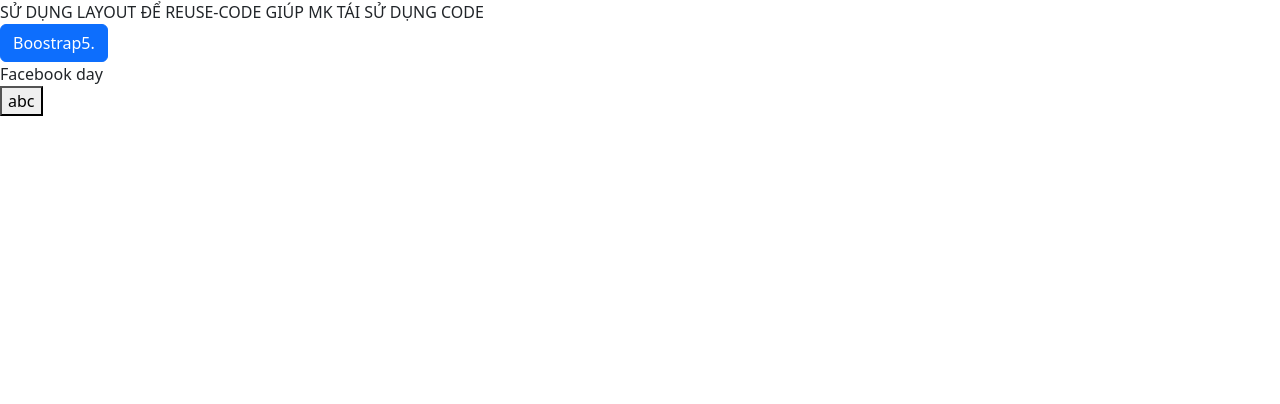
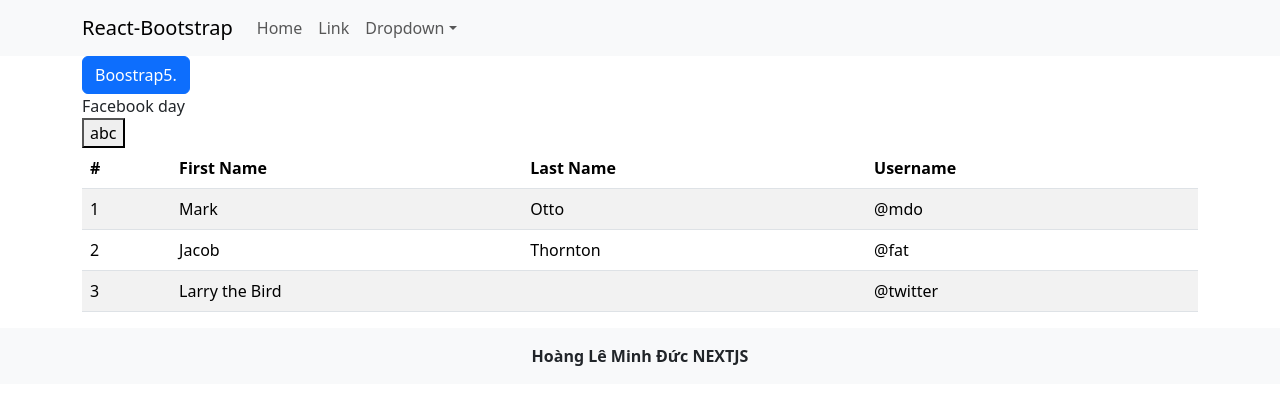
Before and after one commit to DucKing23/NextJs-Learning, a Next.js app: page /admin in a window 1280 px wide. Shown: the top 404 px of the page. Built offline with nearby package versions, Linux system fonts and the light colour scheme.

Commit message:
BT boostrap

```diff
--- a/src/app/layout.tsx
+++ b/src/app/layout.tsx
@@ -1,4 +1,9 @@
 import "bootstrap/dist/css/bootstrap.min.css";
+import Header from "@/components/app.header";
+import Table from "@/components/app.body";
+import { Container } from "react-bootstrap";
+import Footer from "@/components/app.footer";
+
 export const metadata = {
   title: "Next.js",
   description: "Generated by Next.js",
@@ -11,8 +16,14 @@
 }) {
   return (
     <html lang="en">
-      <div>SỬ DỤNG LAYOUT ĐỂ REUSE-CODE GIÚP MK TÁI SỬ DỤNG CODE </div>
-      <body>{children}</body>
+      <body>
+        <Header />
+        <Container>
+          {children}
+          <Table />
+        </Container>
+        <Footer />
+      </body>
     </html>
   );
 }
--- /dev/null
+++ b/src/components/app.body.tsx
@@ -0,0 +1,38 @@
+"use client";
+import Table from "react-bootstrap/Table";
+
+function StripedRowExample() {
+  return (
+    <Table striped>
+      <thead>
+        <tr>
+          <th>#</th>
+          <th>First Name</th>
+          <th>Last Name</th>
+          <th>Username</th>
+        </tr>
+      </thead>
+      <tbody>
+        <tr>
+          <td>1</td>
+          <td>Mark</td>
+          <td>Otto</td>
+          <td>@mdo</td>
+        </tr>
+        <tr>
+          <td>2</td>
+          <td>Jacob</td>
+          <td>Thornton</td>
+          <td>@fat</td>
+        </tr>
+        <tr>
+          <td>3</td>
+          <td colSpan={2}>Larry the Bird</td>
+          <td>@twitter</td>
+        </tr>
+      </tbody>
+    </Table>
+  );
+}
+
+export default StripedRowExample;
--- /dev/null
+++ b/src/components/app.footer.tsx
@@ -0,0 +1,12 @@
+"use client";
+import React from "react";
+
+const Footer = () => {
+  return (
+    <div className="text-center mb-0 bg-light py-3 fw-bold">
+      Hoàng Lê Minh Đức NEXTJS
+    </div>
+  );
+};
+
+export default Footer;
--- /dev/null
+++ b/src/components/app.header.tsx
@@ -0,0 +1,35 @@
+"use client";
+import Container from "react-bootstrap/Container";
+import Nav from "react-bootstrap/Nav";
+import Navbar from "react-bootstrap/Navbar";
+import NavDropdown from "react-bootstrap/NavDropdown";
+
+function BasicExample() {
+  return (
+    <Navbar expand="lg" className="bg-body-tertiary">
+      <Container>
+        <Navbar.Brand href="#home">React-Bootstrap</Navbar.Brand>
+        <Navbar.Toggle aria-controls="basic-navbar-nav" />
+        <Navbar.Collapse id="basic-navbar-nav">
+          <Nav className="me-auto">
+            <Nav.Link href="#home">Home</Nav.Link>
+            <Nav.Link href="#link">Link</Nav.Link>
+            <NavDropdown title="Dropdown" id="basic-nav-dropdown">
+              <NavDropdown.Item href="#action/3.1">Action</NavDropdown.Item>
+              <NavDropdown.Item href="#action/3.2">
+                Another action
+              </NavDropdown.Item>
+              <NavDropdown.Item href="#action/3.3">Something</NavDropdown.Item>
+              <NavDropdown.Divider />
+              <NavDropdown.Item href="#action/3.4">
+                Separated link
+              </NavDropdown.Item>
+            </NavDropdown>
+          </Nav>
+        </Navbar.Collapse>
+      </Container>
+    </Navbar>
+  );
+}
+
+export default BasicExample;
```
